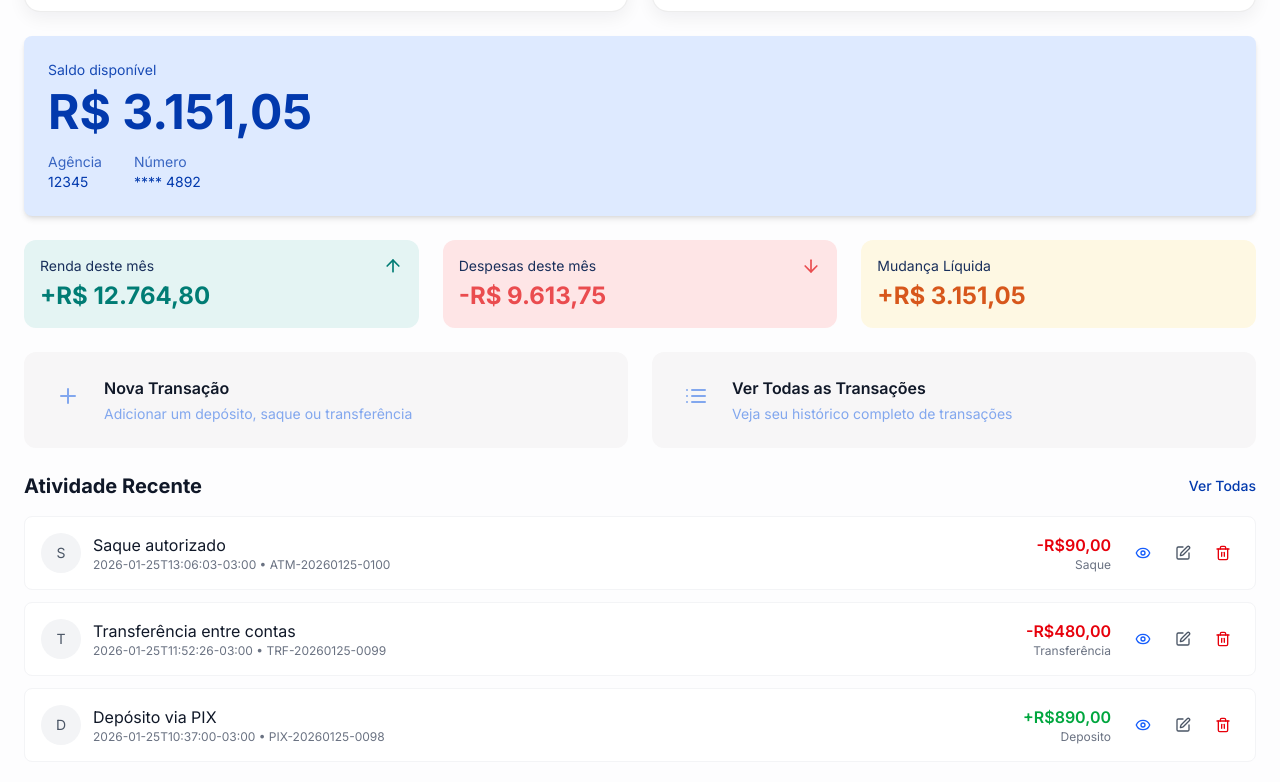
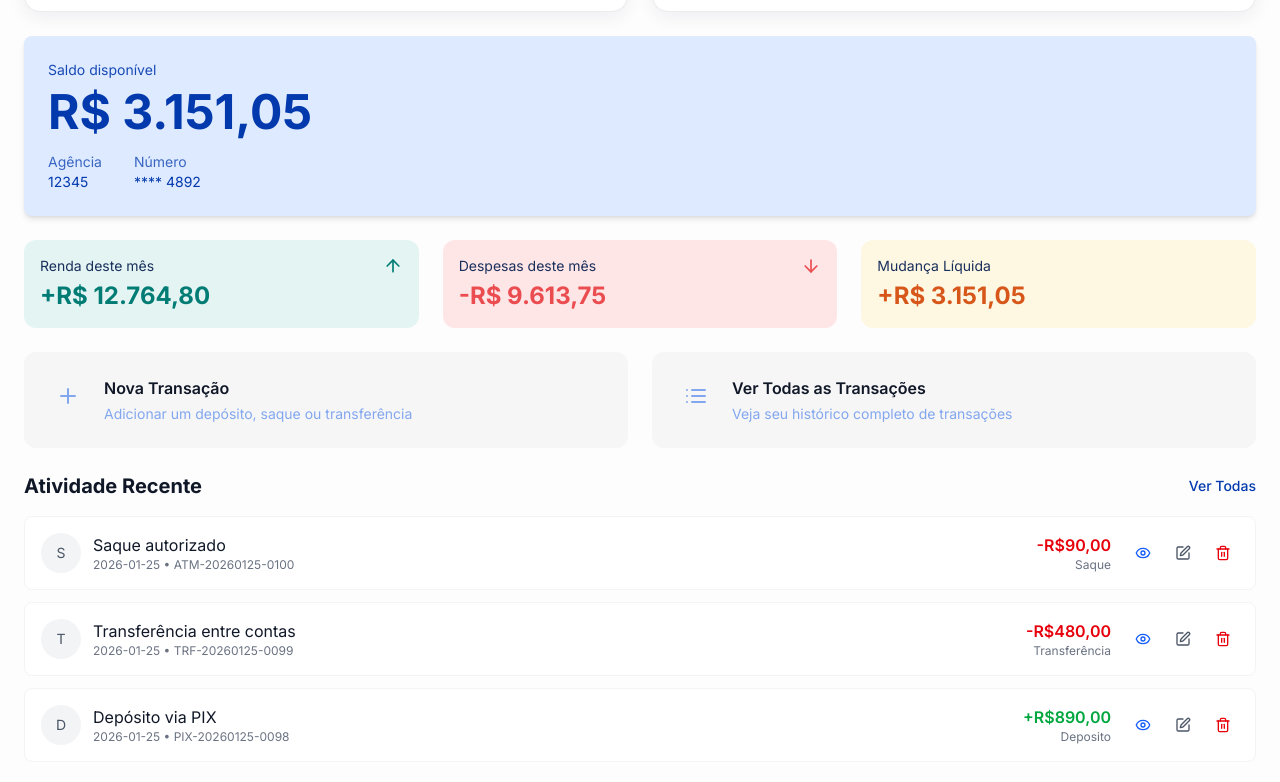
Before and after one commit to SrahS/design-systems-asa, a Next.js app: page / in a window 1280 px wide. Shown: the part 506-1288 px from the top of the page. Built offline with nearby package versions, Linux system fonts and the light colour scheme.

Commit message:
fix: standardize date format in transactionsJSON

```diff
--- a/src/constants/transactionsJSON.ts
+++ b/src/constants/transactionsJSON.ts
@@ -4,7 +4,7 @@ export const transactionsJSON = [
   {
     "id": 1,
     "name": "Depósito via PIX",
-    "date": "2026-01-10T09:15:00-03:00",
+    "date": "2026-01-10",
     "reference": "PIX-8F3A1C9D",
     "amount": 3500.0,
     "type": "Deposito",
@@ -13,7 +13,7 @@ export const transactionsJSON = [
   {
     "id": 2,
     "name": "Transferência para João Silva",
-    "date": "2026-01-10T14:22:10-03:00",
+    "date": "2026-01-10",
     "reference": "TED-20260110-1422",
     "amount": -420.75,
     "type": "Transferência",
@@ -22,7 +22,7 @@ export const transactionsJSON = [
   {
     "id": 3,
     "name": "Saque em caixa 24h",
-    "date": "2026-01-11T08:05:33-03:00",
+    "date": "2026-01-11",
     "reference": "ATM-2401-884512",
     "amount": -200.0,
     "type": "Saque",
@@ -31,7 +31,7 @@ export const transactionsJSON = [
   {
     "id": 4,
     "name": "Depósito em dinheiro",
-    "date": "2026-01-11T12:40:00-03:00",
+    "date": "2026-01-11",
     "reference": "CASH-DEP-771204",
     "amount": 150.0,
     "type": "Deposito"
@@ -39,7 +39,7 @@ export const transactionsJSON = [
   {
     "id": 5,
     "name": "Transferência entre contas",
-    "date": "2026-01-11T18:12:45-03:00",
+    "date": "2026-01-11",
     "reference": "INT-TRF-113820",
     "amount": -1000.0,
     "type": "Transferência",
@@ -48,7 +48,7 @@ export const transactionsJSON = [
   {
     "id": 6,
     "name": "Depósito de estorno",
-    "date": "2026-01-12T07:55:05-03:00",
+    "date": "2026-01-12",
     "reference": "REV-CHG-009182",
     "amount": 89.9,
     "type": "Deposito",
@@ -57,7 +57,7 @@ export const transactionsJSON = [
   {
     "id": 7,
     "name": "Saque emergencial",
-    "date": "2026-01-12T09:02:19-03:00",
+    "date": "2026-01-12",
     "reference": "ATM-EMR-220914",
     "amount": -50.0,
     "type": "Saque"
@@ -65,7 +65,7 @@ export const transactionsJSON = [
   {
     "id": 8,
     "name": "Depósito via PIX",
-    "date": "2026-01-12T10:15:00-03:00",
+    "date": "2026-01-12",
     "reference": "PIX-20260112-0010",
     "amount": 320.0,
     "type": "Deposito",
@@ -74,7 +74,7 @@ export const transactionsJSON = [
   {
     "id": 9,
     "name": "Transferência enviada",
-    "date": "2026-01-12T11:08:12-03:00",
+    "date": "2026-01-12",
     "reference": "TRF-20260112-0009",
     "amount": -75.5,
     "type": "Transferência",
@@ -83,7 +83,7 @@ export const transactionsJSON = [
   {
     "id": 10,
     "name": "Saque em caixa 24h",
-    "date": "2026-01-12T12:21:30-03:00",
+    "date": "2026-01-12",
     "reference": "ATM-20260112-0010",
     "amount": -120.0,
     "type": "Saque",
@@ -92,7 +92,7 @@ export const transactionsJSON = [
   {
     "id": 11,
     "name": "Depósito em dinheiro",
-    "date": "2026-01-12T13:05:18-03:00",
+    "date": "2026-01-12",
     "reference": "DEP-20260112-0011",
     "amount": 200.0,
     "type": "Deposito",
@@ -101,7 +101,7 @@ export const transactionsJSON = [
   {
     "id": 12,
     "name": "Transferência entre contas",
-    "date": "2026-01-12T14:33:44-03:00",
+    "date": "2026-01-12",
     "reference": "TRF-20260112-0012",
     "amount": -240.0,
     "type": "Transferência",
@@ -110,7 +110,7 @@ export const transactionsJSON = [
   {
     "id": 13,
     "name": "Saque autorizado",
-    "date": "2026-01-12T15:47:05-03:00",
+    "date": "2026-01-12",
     "reference": "ATM-20260112-0013",
     "amount": -60.0,
     "type": "Saque",
@@ -119,7 +119,7 @@ export const transactionsJSON = [
   {
     "id": 14,
     "name": "Depósito de estorno",
-    "date": "2026-01-12T16:12:59-03:00",
+    "date": "2026-01-12",
     "reference": "REV-20260112-0014",
     "amount": 45.9,
     "type": "Deposito",
@@ -128,7 +128,7 @@ export const transactionsJSON = [
   {
     "id": 15,
     "name": "Transferência recebida",
-    "date": "2026-01-13T08:02:11-03:00",
+    "date": "2026-01-13",
     "reference": "TRF-20260113-0015",
     "amount": 180.0,
     "type": "Deposito",
@@ -137,7 +137,7 @@ export const transactionsJSON = [
   {
     "id": 16,
     "name": "Transferência enviada",
-    "date": "2026-01-13T09:19:42-03:00",
+    "date": "2026-01-13",
     "reference": "TRF-20260113-0016",
     "amount": -95.25,
     "type": "Transferência",
@@ -146,7 +146,7 @@ export const transactionsJSON = [
   {
     "id": 17,
     "name": "Saque emergencial",
-    "date": "2026-01-13T10:27:03-03:00",
+    "date": "2026-01-13",
     "reference": "ATM-20260113-0017",
     "amount": -80.0,
     "type": "Saque",
@@ -155,7 +155,7 @@ export const transactionsJSON = [
   {
     "id": 18,
     "name": "Depósito via PIX",
-    "date": "2026-01-13T11:40:00-03:00",
+    "date": "2026-01-13",
     "reference": "PIX-20260113-0018",
     "amount": 510.0,
     "type": "Deposito",
@@ -164,7 +164,7 @@ export const transactionsJSON = [
   {
     "id": 19,
     "name": "Transferência entre contas",
-    "date": "2026-01-13T12:55:27-03:00",
+    "date": "2026-01-13",
     "reference": "TRF-20260113-0019",
     "amount": -300.0,
     "type": "Transferência",
@@ -173,7 +173,7 @@ export const transactionsJSON = [
   {
     "id": 20,
     "name": "Saque em caixa 24h",
-    "date": "2026-01-13T14:10:10-03:00",
+    "date": "2026-01-13",
     "reference": "ATM-20260113-0020",
     "amount": -150.0,
     "type": "Saque",
@@ -182,7 +182,7 @@ export const transactionsJSON = [
   {
     "id": 21,
     "name": "Depósito em dinheiro",
-    "date": "2026-01-13T15:05:55-03:00",
+    "date": "2026-01-13",
     "reference": "DEP-20260113-0021",
     "amount": 120.0,
     "type": "Deposito",
@@ -191,7 +191,7 @@ export const transactionsJSON = [
   {
     "id": 22,
     "name": "Transferência enviada",
-    "date": "2026-01-14T08:12:34-03:00",
+    "date": "2026-01-14",
     "reference": "TRF-20260114-0022",
     "amount": -60.0,
     "type": "Transferência",
@@ -200,7 +200,7 @@ export const transactionsJSON = [
   {
     "id": 23,
     "name": "Saque autorizado",
-    "date": "2026-01-14T09:26:41-03:00",
+    "date": "2026-01-14",
     "reference": "ATM-20260114-0023",
     "amount": -90.0,
     "type": "Saque",
@@ -209,7 +209,7 @@ export const transactionsJSON = [
   {
     "id": 24,
     "name": "Depósito de estorno",
-    "date": "2026-01-14T10:45:00-03:00",
+    "date": "2026-01-14",
     "reference": "REV-20260114-0024",
     "amount": 35.0,
     "type": "Deposito",
@@ -218,7 +218,7 @@ export const transactionsJSON = [
   {
     "id": 25,
     "name": "Depósito via PIX",
-    "date": "2026-01-14T11:58:09-03:00",
+    "date": "2026-01-14",
     "reference": "PIX-20260114-0025",
     "amount": 780.0,
     "type": "Deposito",
@@ -227,7 +227,7 @@ export const transactionsJSON = [
   {
     "id": 26,
     "name": "Transferência entre contas",
-    "date": "2026-01-14T13:07:22-03:00",
+    "date": "2026-01-14",
     "reference": "TRF-20260114-0026",
     "amount": -410.0,
     "type": "Transferência",
@@ -236,7 +236,7 @@ export const transactionsJSON = [
   {
     "id": 27,
     "name": "Saque em caixa 24h",
-    "date": "2026-01-14T14:18:30-03:00",
+    "date": "2026-01-14",
     "reference": "ATM-20260114-0027",
     "amount": -70.0,
     "type": "Saque",
@@ -245,7 +245,7 @@ export const transactionsJSON = [
   {
     "id": 28,
     "name": "Depósito em dinheiro",
-    "date": "2026-01-14T15:33:00-03:00",
+    "date": "2026-01-14",
     "reference": "DEP-20260114-0028",
     "amount": 95.0,
     "type": "Deposito",
@@ -254,7 +254,7 @@ export const transactionsJSON = [
   {
     "id": 29,
     "name": "Transferência enviada",
-    "date": "2026-01-15T08:05:19-03:00",
+    "date": "2026-01-15",
     "reference": "TRF-20260115-0029",
     "amount": -110.75,
     "type": "Transferência",
@@ -263,7 +263,7 @@ export const transactionsJSON = [
   {
     "id": 30,
     "name": "Saque emergencial",
-    "date": "2026-01-15T09:21:48-03:00",
+    "date": "2026-01-15",
     "reference": "ATM-20260115-0030",
     "amount": -40.0,
     "type": "Saque",
@@ -272,7 +272,7 @@ export const transactionsJSON = [
   {
     "id": 31,
     "name": "Depósito via PIX",
-    "date": "2026-01-15T10:39:00-03:00",
+    "date": "2026-01-15",
     "reference": "PIX-20260115-0031",
     "amount": 260.0,
     "type": "Deposito",
@@ -281,7 +281,7 @@ export const transactionsJSON = [
   {
     "id": 32,
     "name": "Transferência entre contas",
-    "date": "2026-01-15T11:44:33-03:00",
+    "date": "2026-01-15",
     "reference": "TRF-20260115-0032",
     "amount": -220.0,
     "type": "Transferência",
@@ -290,7 +290,7 @@ export const transactionsJSON = [
   {
     "id": 33,
     "name": "Saque autorizado",
-    "date": "2026-01-15T13:02:10-03:00",
+    "date": "2026-01-15",
     "reference": "ATM-20260115-0033",
     "amount": -55.0,
     "type": "Saque",
@@ -299,7 +299,7 @@ export const transactionsJSON = [
   {
     "id": 34,
     "name": "Depósito de estorno",
-    "date": "2026-01-15T14:16:00-03:00",
+    "date": "2026-01-15",
     "reference": "REV-20260115-0034",
     "amount": 22.9,
     "type": "Deposito",
@@ -308,7 +308,7 @@ export const transactionsJSON = [
   {
     "id": 35,
     "name": "Depósito em dinheiro",
-    "date": "2026-01-15T15:29:45-03:00",
+    "date": "2026-01-15",
     "reference": "DEP-20260115-0035",
     "amount": 130.0,
     "type": "Deposito",
@@ -317,7 +317,7 @@ export const transactionsJSON = [
   {
     "id": 36,
     "name": "Transferência enviada",
-    "date": "2026-01-16T08:11:11-03:00",
+    "date": "2026-01-16",
     "reference": "TRF-20260116-0036",
     "amount": -85.0,
     "type": "Transferência",
@@ -326,7 +326,7 @@ export const transactionsJSON = [
   {
     "id": 37,
     "name": "Saque em caixa 24h",
-    "date": "2026-01-16T09:24:26-03:00",
+    "date": "2026-01-16",
     "reference": "ATM-20260116-0037",
     "amount": -100.0,
     "type": "Saque",
@@ -335,7 +335,7 @@ export const transactionsJSON = [
   {
     "id": 38,
     "name": "Depósito via PIX",
-    "date": "2026-01-16T10:38:00-03:00",
+    "date": "2026-01-16",
     "reference": "PIX-20260116-0038",
     "amount": 640.0,
     "type": "Deposito",
@@ -344,7 +344,7 @@ export const transactionsJSON = [
   {
     "id": 39,
     "name": "Transferência entre contas",
-    "date": "2026-01-16T11:52:40-03:00",
+    "date": "2026-01-16",
     "reference": "TRF-20260116-0039",
     "amount": -275.0,
     "type": "Transferência",
@@ -353,7 +353,7 @@ export const transactionsJSON = [
   {
     "id": 40,
     "name": "Saque emergencial",
-    "date": "2026-01-16T13:06:03-03:00",
+    "date": "2026-01-16",
     "reference": "ATM-20260116-0040",
     "amount": -65.0,
     "type": "Saque",
@@ -362,7 +362,7 @@ export const transactionsJSON = [
   {
     "id": 41,
     "name": "Depósito de estorno",
-    "date": "2026-01-16T14:20:00-03:00",
+    "date": "2026-01-16",
     "reference": "REV-20260116-0041",
     "amount": 18.5,
     "type": "Deposito",
@@ -371,7 +371,7 @@ export const transactionsJSON = [
   {
     "id": 42,
     "name": "Transferência enviada",
-    "date": "2026-01-17T08:03:39-03:00",
+    "date": "2026-01-17",
     "reference": "TRF-20260117-0042",
     "amount": -140.0,
     "type": "Transferência",
@@ -380,7 +380,7 @@ export const transactionsJSON = [
   {
     "id": 43,
     "name": "Saque autorizado",
-    "date": "2026-01-17T09:18:12-03:00",
+    "date": "2026-01-17",
     "reference": "ATM-20260117-0043",
     "amount": -75.0,
     "type": "Saque",
@@ -389,7 +389,7 @@ export const transactionsJSON = [
   {
     "id": 44,
     "name": "Depósito em dinheiro",
-    "date": "2026-01-17T10:30:00-03:00",
+    "date": "2026-01-17",
     "reference": "DEP-20260117-0044",
     "amount": 210.0,
     "type": "Deposito",
@@ -398,7 +398,7 @@ export const transactionsJSON = [
   {
     "id": 45,
     "name": "Transferência entre contas",
-    "date": "2026-01-17T11:44:55-03:00",
+    "date": "2026-01-17",
     "reference": "TRF-20260117-0045",
     "amount": -360.0,
     "type": "Transferência",
@@ -407,7 +407,7 @@ export const transactionsJSON = [
   {
     "id": 46,
     "name": "Saque em caixa 24h",
-    "date": "2026-01-17T13:02:08-03:00",
+    "date": "2026-01-17",
     "reference": "ATM-20260117-0046",
     "amount": -95.0,
     "type": "Saque",
@@ -416,7 +416,7 @@ export const transactionsJSON = [
   {
     "id": 47,
     "name": "Depósito via PIX",
-    "date": "2026-01-17T14:18:00-03:00",
+    "date": "2026-01-17",
     "reference": "PIX-20260117-0047",
     "amount": 430.0,
     "type": "Deposito",
@@ -425,7 +425,7 @@ export const transactionsJSON = [
   {
     "id": 48,
     "name": "Transferência enviada",
-    "date": "2026-01-18T08:09:17-03:00",
+    "date": "2026-01-18",
     "reference": "TRF-20260118-0048",
     "amount": -55.25,
     "type": "Transferência",
@@ -434,7 +434,7 @@ export const transactionsJSON = [
   {
     "id": 49,
     "name": "Saque emergencial",
-    "date": "2026-01-18T09:21:02-03:00",
+    "date": "2026-01-18",
     "reference": "ATM-20260118-0049",
     "amount": -45.0,
     "type": "Saque",
@@ -443,7 +443,7 @@ export const transactionsJSON = [
   {
     "id": 50,
     "name": "Depósito de estorno",
-    "date": "2026-01-18T10:35:00-03:00",
+    "date": "2026-01-18",
     "reference": "REV-20260118-0050",
     "amount": 29.9,
     "type": "Deposito",
@@ -452,7 +452,7 @@ export const transactionsJSON = [
   {
     "id": 51,
     "name": "Depósito em dinheiro",
-    "date": "2026-01-18T12:02:00-03:00",
+    "date": "2026-01-18",
     "reference": "DEP-20260118-0051",
     "amount": 160.0,
     "type": "Deposito",
@@ -461,7 +461,7 @@ export const transactionsJSON = [
   {
     "id": 52,
     "name": "Transferência entre contas",
-    "date": "2026-01-18T13:18:41-03:00",
+    "date": "2026-01-18",
     "reference": "TRF-20260118-0052",
     "amount": -210.0,
     "type": "Transferência",
@@ -470,7 +470,7 @@ export const transactionsJSON = [
   {
     "id": 53,
     "name": "Saque em caixa 24h",
-    "date": "2026-01-18T14:33:09-03:00",
+    "date": "2026-01-18",
     "reference": "ATM-20260118-0053",
     "amount": -80.0,
     "type": "Saque",
@@ -479,7 +479,7 @@ export const transactionsJSON = [
   {
     "id": 54,
     "name": "Depósito via PIX",
-    "date": "2026-01-19T08:10:00-03:00",
+    "date": "2026-01-19",
     "reference": "PIX-20260119-0054",
     "amount": 520.0,
     "type": "Deposito",
@@ -488,7 +488,7 @@ export const transactionsJSON = [
   {
     "id": 55,
     "name": "Transferência enviada",
-    "date": "2026-01-19T09:24:26-03:00",
+    "date": "2026-01-19",
     "reference": "TRF-20260119-0055",
     "amount": -130.75,
     "type": "Transferência",
@@ -497,7 +497,7 @@ export const transactionsJSON = [
   {
     "id": 56,
     "name": "Saque emergencial",
-    "date": "2026-01-19T10:36:58-03:00",
+    "date": "2026-01-19",
     "reference": "ATM-20260119-0056",
     "amount": -55.0,
     "type": "Saque",
@@ -506,7 +506,7 @@ export const transactionsJSON = [
   {
     "id": 57,
     "name": "Depósito de estorno",
-    "date": "2026-01-19T11:50:00-03:00",
+    "date": "2026-01-19",
     "reference": "REV-20260119-0057",
     "amount": 19.9,
     "type": "Deposito",
@@ -515,7 +515,7 @@ export const transactionsJSON = [
   {
     "id": 58,
     "name": "Transferência entre contas",
-    "date": "2026-01-19T13:05:17-03:00",
+    "date": "2026-01-19",
     "reference": "TRF-20260119-0058",
     "amount": -280.0,
     "type": "Transferência",
@@ -524,7 +524,7 @@ export const transactionsJSON = [
   {
     "id": 59,
     "name": "Saque autorizado",
-    "date": "2026-01-19T14:19:44-03:00",
+    "date": "2026-01-19",
     "reference": "ATM-20260119-0059",
     "amount": -70.0,
     "type": "Saque",
@@ -533,7 +533,7 @@ export const transactionsJSON = [
   {
     "id": 60,
     "name": "Depósito em dinheiro",
-    "date": "2026-01-19T15:33:00-03:00",
+    "date": "2026-01-19",
     "reference": "DEP-20260119-0060",
     "amount": 140.0,
     "type": "Deposito",
@@ -542,7 +542,7 @@ export const transactionsJSON = [
   {
     "id": 61,
     "name": "Depósito via PIX",
-    "date": "2026-01-20T08:06:00-03:00",
+    "date": "2026-01-20",
     "reference": "PIX-20260120-0061",
     "amount": 310.0,
     "type": "Deposito",
@@ -551,7 +551,7 @@ export const transactionsJSON = [
   {
     "id": 62,
     "name": "Transferência enviada",
-    "date": "2026-01-20T09:21:37-03:00",
+    "date": "2026-01-20",
     "reference": "TRF-20260120-0062",
     "amount": -95.0,
     "type": "Transferência",
@@ -560,7 +560,7 @@ export const transactionsJSON = [
   {
     "id": 63,
     "name": "Saque em caixa 24h",
-    "date": "2026-01-20T10:34:12-03:00",
+    "date": "2026-01-20",
     "reference": "ATM-20260120-0063",
     "amount": -120.0,
     "type": "Saque",
@@ -569,7 +569,7 @@ export const transactionsJSON = [
   {
     "id": 64,
     "name": "Depósito de estorno",
-    "date": "2026-01-20T11:48:00-03:00",
+    "date": "2026-01-20",
     "reference": "REV-20260120-0064",
     "amount": 24.5,
     "type": "Deposito",
@@ -578,7 +578,7 @@ export const transactionsJSON = [
   {
     "id": 65,
     "name": "Transferência entre contas",
-    "date": "2026-01-20T13:02:55-03:00",
+    "date": "2026-01-20",
     "reference": "TRF-20260120-0065",
     "amount": -340.0,
     "type": "Transferência",
@@ -587,7 +587,7 @@ export const transactionsJSON = [
   {
     "id": 66,
     "name": "Saque emergencial",
-    "date": "2026-01-20T14:17:33-03:00",
+    "date": "2026-01-20",
     "reference": "ATM-20260120-0066",
     "amount": -60.0,
     "type": "Saque",
@@ -596,7 +596,7 @@ export const transactionsJSON = [
   {
     "id": 67,
     "name": "Depósito em dinheiro",
-    "date": "2026-01-20T15:28:00-03:00",
+    "date": "2026-01-20",
     "reference": "DEP-20260120-0067",
     "amount": 180.0,
     "type": "Deposito",
@@ -605,7 +605,7 @@ export const transactionsJSON = [
   {
     "id": 68,
     "name": "Transferência enviada",
-    "date": "2026-01-21T08:14:09-03:00",
+    "date": "2026-01-21",
     "reference": "TRF-20260121-0068",
     "amount": -150.25,
     "type": "Transferência",
@@ -614,7 +614,7 @@ export const transactionsJSON = [
   {
     "id": 69,
     "name": "Saque autorizado",
-    "date": "2026-01-21T09:27:41-03:00",
+    "date": "2026-01-21",
     "reference": "ATM-20260121-0069",
     "amount": -85.0,
     "type": "Saque",
@@ -623,7 +623,7 @@ export const transactionsJSON = [
   {
     "id": 70,
     "name": "Depósito via PIX",
-    "date": "2026-01-21T10:42:00-03:00",
+    "date": "2026-01-21",
     "reference": "PIX-20260121-0070",
     "amount": 760.0,
     "type": "Deposito",
@@ -632,7 +632,7 @@ export const transactionsJSON = [
   {
     "id": 71,
     "name": "Transferência entre contas",
-    "date": "2026-01-21T11:58:26-03:00",
+    "date": "2026-01-21",
     "reference": "TRF-20260121-0071",
     "amount": -230.0,
     "type": "Transferência",
@@ -641,7 +641,7 @@ export const transactionsJSON = [
   {
     "id": 72,
     "name": "Saque em caixa 24h",
-    "date": "2026-01-21T13:12:58-03:00",
+    "date": "2026-01-21",
     "reference": "ATM-20260121-0072",
     "amount": -110.0,
     "type": "Saque",
@@ -650,7 +650,7 @@ export const transactionsJSON = [
   {
     "id": 73,
     "name": "Depósito de estorno",
-    "date": "2026-01-21T14:26:00-03:00",
+    "date": "2026-01-21",
     "reference": "REV-20260121-0073",
     "amount": 32.0,
     "type": "Deposito",
@@ -659,7 +659,7 @@ export const transactionsJSON = [
   {
     "id": 74,
     "name": "Depósito em dinheiro",
-    "date": "2026-01-21T15:39:00-03:00",
+    "date": "2026-01-21",
     "reference": "DEP-20260121-0074",
     "amount": 115.0,
     "type": "Deposito",
@@ -668,7 +668,7 @@ export const transactionsJSON = [
   {
     "id": 75,
     "name": "Transferência enviada",
-    "date": "2026-01-22T08:05:33-03:00",
+    "date": "2026-01-22",
     "reference": "TRF-20260122-0075",
     "amount": -70.0,
     "type": "Transferência",
@@ -677,7 +677,7 @@ export const transactionsJSON = [
   {
     "id": 76,
     "name": "Saque emergencial",
-    "date": "2026-01-22T09:18:04-03:00",
+    "date": "2026-01-22",
     "reference": "ATM-20260122-0076",
     "amount": -50.0,
     "type": "Saque",
@@ -686,7 +686,7 @@ export const transactionsJSON = [
   {
     "id": 77,
     "name": "Depósito via PIX",
-    "date": "2026-01-22T10:30:00-03:00",
+    "date": "2026-01-22",
     "reference": "PIX-20260122-0077",
     "amount": 280.0,
     "type": "Deposito",
@@ -695,7 +695,7 @@ export const transactionsJSON = [
   {
     "id": 78,
     "name": "Transferência entre contas",
-    "date": "2026-01-22T11:45:19-03:00",
+    "date": "2026-01-22",
     "reference": "TRF-20260122-0078",
     "amount": -410.0,
     "type": "Transferência",
@@ -704,7 +704,7 @@ export const transactionsJSON = [
   {
     "id": 79,
     "name": "Saque autorizado",
-    "date": "2026-01-22T13:01:42-03:00",
+    "date": "2026-01-22",
     "reference": "ATM-20260122-0079",
     "amount": -75.0,
     "type": "Saque",
@@ -713,7 +713,7 @@ export const transactionsJSON = [
   {
     "id": 80,
     "name": "Depósito de estorno",
-    "date": "2026-01-22T14:16:00-03:00",
+    "date": "2026-01-22",
     "reference": "REV-20260122-0080",
     "amount": 21.9,
     "type": "Deposito",
@@ -722,7 +722,7 @@ export const transactionsJSON = [
   {
     "id": 81,
     "name": "Depósito em dinheiro",
-    "date": "2026-01-22T15:28:00-03:00",
+    "date": "2026-01-22",
     "reference": "DEP-20260122-0081",
     "amount": 190.0,
     "type": "Deposito",
@@ -731,7 +731,7 @@ export const transactionsJSON = [
   {
     "id": 82,
     "name": "Transferência enviada",
-    "date": "2026-01-23T08:08:21-03:00",
+    "date": "2026-01-23",
     "reference": "TRF-20260123-0082",
     "amount": -120.0,
     "type": "Transferência",
@@ -740,7 +740,7 @@ export const transactionsJSON = [
   {
     "id": 83,
     "name": "Saque em caixa 24h",
-    "date": "2026-01-23T09:22:45-03:00",
+    "date": "2026-01-23",
     "reference": "ATM-20260123-0083",
     "amount": -140.0,
     "type": "Saque",
@@ -749,7 +749,7 @@ export const transactionsJSON = [
   {
     "id": 84,
     "name": "Depósito via PIX",
-    "date": "2026-01-23T10:36:00-03:00",
+    "date": "2026-01-23",
     "reference": "PIX-20260123-0084",
     "amount": 610.0,
     "type": "Deposito",
@@ -758,7 +758,7 @@ export const transactionsJSON = [
   {
     "id": 85,
     "name": "Transferência entre contas",
-    "date": "2026-01-23T11:50:28-03:00",
+    "date": "2026-01-23",
     "reference": "TRF-20260123-0085",
     "amount": -260.0,
     "type": "Transferência",
@@ -767,7 +767,7 @@ export const transactionsJSON = [
   {
     "id": 86,
     "name": "Saque emergencial",
-    "date": "2026-01-23T13:04:10-03:00",
+    "date": "2026-01-23",
     "reference": "ATM-20260123-0086",
     "amount": -65.0,
     "type": "Saque",
@@ -776,7 +776,7 @@ export const transactionsJSON = [
   {
     "id": 87,
     "name": "Depósito de estorno",
-    "date": "2026-01-23T14:18:00-03:00",
+    "date": "2026-01-23",
     "reference": "REV-20260123-0087",
     "amount": 27.5,
     "type": "Deposito",
@@ -785,7 +785,7 @@ export const transactionsJSON = [
   {
     "id": 88,
     "name": "Depósito em dinheiro",
-    "date": "2026-01-23T15:31:00-03:00",
+    "date": "2026-01-23",
     "reference": "DEP-20260123-0088",
     "amount": 155.0,
     "type": "Deposito",
@@ -794,7 +794,7 @@ export const transactionsJSON = [
   {
     "id": 89,
     "name": "Transferência enviada",
-    "date": "2026-01-24T08:06:57-03:00",
+    "date": "2026-01-24",
     "reference": "TRF-20260124-0089",
     "amount": -90.0,
     "type": "Transferência",
@@ -803,7 +803,7 @@ export const transactionsJSON = [
   {
     "id": 90,
     "name": "Saque autorizado",
-    "date": "2026-01-24T09:19:30-03:00",
+    "date": "2026-01-24",
     "reference": "ATM-20260124-0090",
     "amount": -80.0,
     "type": "Saque",
@@ -812,7 +812,7 @@ export const transactionsJSON = [
   {
     "id": 91,
     "name": "Depósito via PIX",
-    "date": "2026-01-24T10:33:00-03:00",
+    "date": "2026-01-24",
     "reference": "PIX-20260124-0091",
     "amount": 340.0,
     "type": "Deposito",
@@ -821,7 +821,7 @@ export const transactionsJSON = [
   {
     "id": 92,
     "name": "Transferência entre contas",
-    "date": "2026-01-24T11:47:12-03:00",
+    "date": "2026-01-24",
     "reference": "TRF-20260124-0092",
     "amount": -310.0,
     "type": "Transferência",
@@ -830,7 +830,7 @@ export const transactionsJSON = [
   {
     "id": 93,
     "name": "Saque em caixa 24h",
-    "date": "2026-01-24T13:01:44-03:00",
+    "date": "2026-01-24",
     "reference": "ATM-20260124-0093",
     "amount": -105.0,
     "type": "Saque",
@@ -839,7 +839,7 @@ export const transactionsJSON = [
   {
     "id": 94,
     "name": "Depósito de estorno",
-    "date": "2026-01-24T14:15:00-03:00",
+    "date": "2026-01-24",
     "reference": "REV-20260124-0094",
     "amount": 16.9,
     "type": "Deposito",
@@ -848,7 +848,7 @@ export const transactionsJSON = [
   {
     "id": 95,
     "name": "Depósito em dinheiro",
-    "date": "2026-01-24T15:29:00-03:00",
+    "date": "2026-01-24",
     "reference": "DEP-20260124-0095",
     "amount": 205.0,
     "type": "Deposito",
@@ -857,7 +857,7 @@ export const transactionsJSON = [
   {
     "id": 96,
     "name": "Transferência enviada",
-    "date": "2026-01-25T08:10:18-03:00",
+    "date": "2026-01-25",
     "reference": "TRF-20260125-0096",
     "amount": -65.25,
     "type": "Transferência",
@@ -866,7 +866,7 @@ export const transactionsJSON = [
   {
     "id": 97,
     "name": "Saque emergencial",
-    "date": "2026-01-25T09:23:50-03:00",
+    "date": "2026-01-25",
     "reference": "ATM-20260125-0097",
     "amount": -45.0,
     "type": "Saque",
@@ -875,7 +875,7 @@ export const transactionsJSON = [
   {
     "id": 98,
     "name": "Depósito via PIX",
-    "date": "2026-01-25T10:37:00-03:00",
+    "date": "2026-01-25",
     "reference": "PIX-20260125-0098",
     "amount": 890.0,
     "type": "Deposito",
@@ -884,7 +884,7 @@ export const transactionsJSON = [
   {
     "id": 99,
     "name": "Transferência entre contas",
-    "date": "2026-01-25T11:52:26-03:00",
+    "date": "2026-01-25",
     "reference": "TRF-20260125-0099",
     "amount": -480.0,
     "type": "Transferência",
@@ -893,7 +893,7 @@ export const transactionsJSON = [
   {
     "id": 100,
     "name": "Saque autorizado",
-    "date": "2026-01-25T13:06:03-03:00",
+    "date": "2026-01-25",
     "reference": "ATM-20260125-0100",
     "amount": -90.0,
     "type": "Saque",
```
